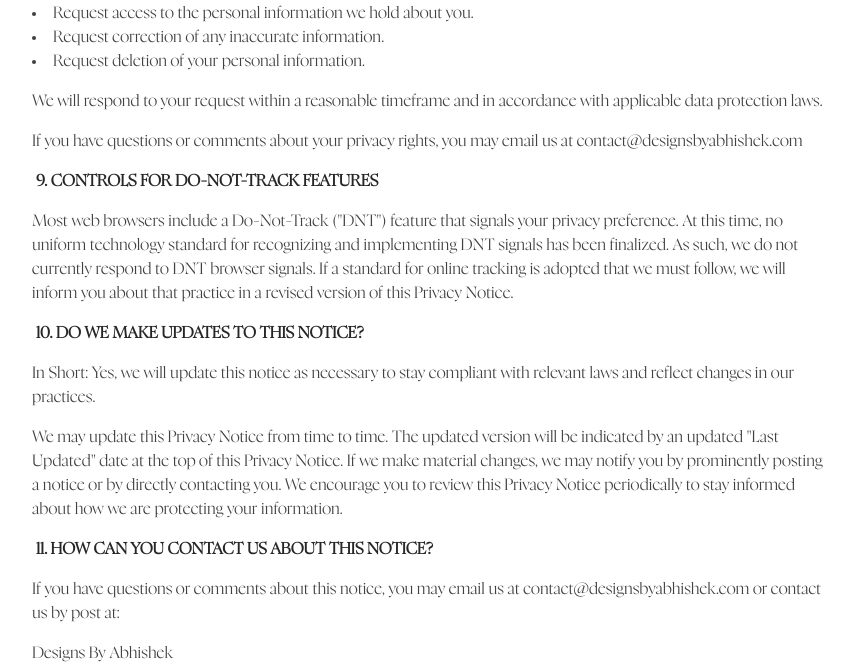
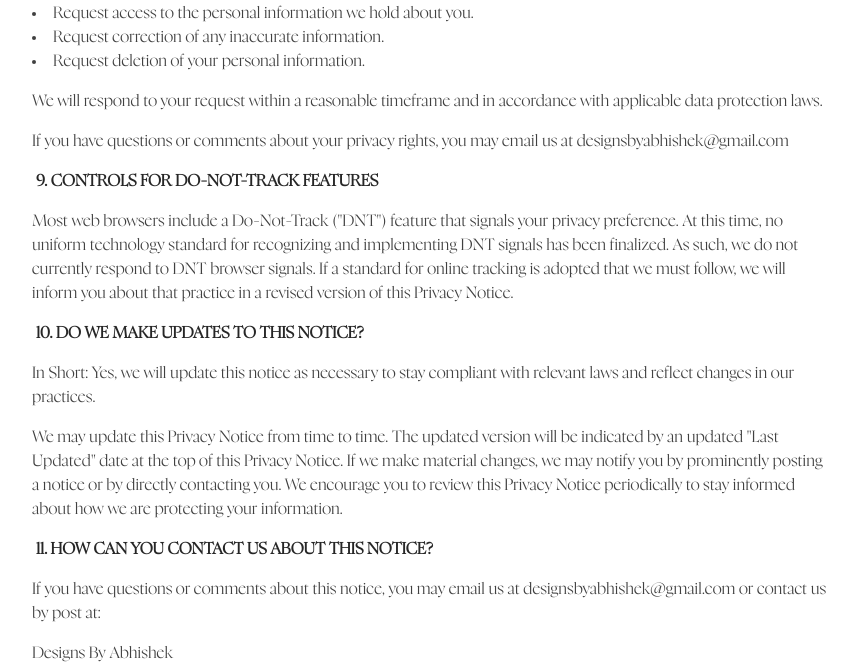
Before and after one commit to vedanthelwatkar/dba, a React (Vite) app: page /privacy-policy in a window 1280 px wide. Shown: the part 4363-5031 px from the top of the page, without its empty margins (208-1065 px from the left). Built offline with nearby package versions, Linux system fonts and the light colour scheme; no server answers.

Commit message:
changed email

```diff
--- a/src/components/PrivacyPolicy.jsx
+++ b/src/components/PrivacyPolicy.jsx
@@ -85,7 +85,7 @@ const PrivacyPolicy = () => {
               how your personal information is processed. If you do not agree
               with our policies and practices, please do not use our Services.
               If you still have any questions or concerns, please contact us at
-              contact@designsbyabhishek.com.
+              designsbyabhishek@gmail.com
             </p>
             <span className="text-body-2xl font-semibold text-neutral-800">
               SUMMARY OF KEY POINTS
@@ -513,7 +513,7 @@ const PrivacyPolicy = () => {
                 collected, we will take reasonable measures to promptly delete
                 such data. If you become aware of any data we may have collected
                 from children under age 18, please contact us at
-                contact@designsbyabhishek.com.
+                designsbyabhishek@gmail.com.
               </p>
             </div>
 
@@ -568,7 +568,7 @@ const PrivacyPolicy = () => {
               </p>
               <p>
                 If you have questions or comments about your privacy rights, you
-                may email us at contact@designsbyabhishek.com
+                may email us at designsbyabhishek@gmail.com
               </p>
             </div>
 
@@ -622,7 +622,7 @@ const PrivacyPolicy = () => {
               </span>
               <p>
                 If you have questions or comments about this notice, you may
-                email us at contact@designsbyabhishek.com or contact us by post
+                email us at designsbyabhishek@gmail.com or contact us by post
                 at:
               </p>
               <p>
@@ -650,8 +650,8 @@ const PrivacyPolicy = () => {
                 have the right to withdraw your consent to our processing of
                 your personal information. To request to review, update, or
                 delete your personal information, please email us at
-                contact@designsbyabhishek.com and we will respond promptly to
-                your request.
+                designsbyabhishek@gmail.com and we will respond promptly to your
+                request.
               </p>
             </div>
           </div>
```
